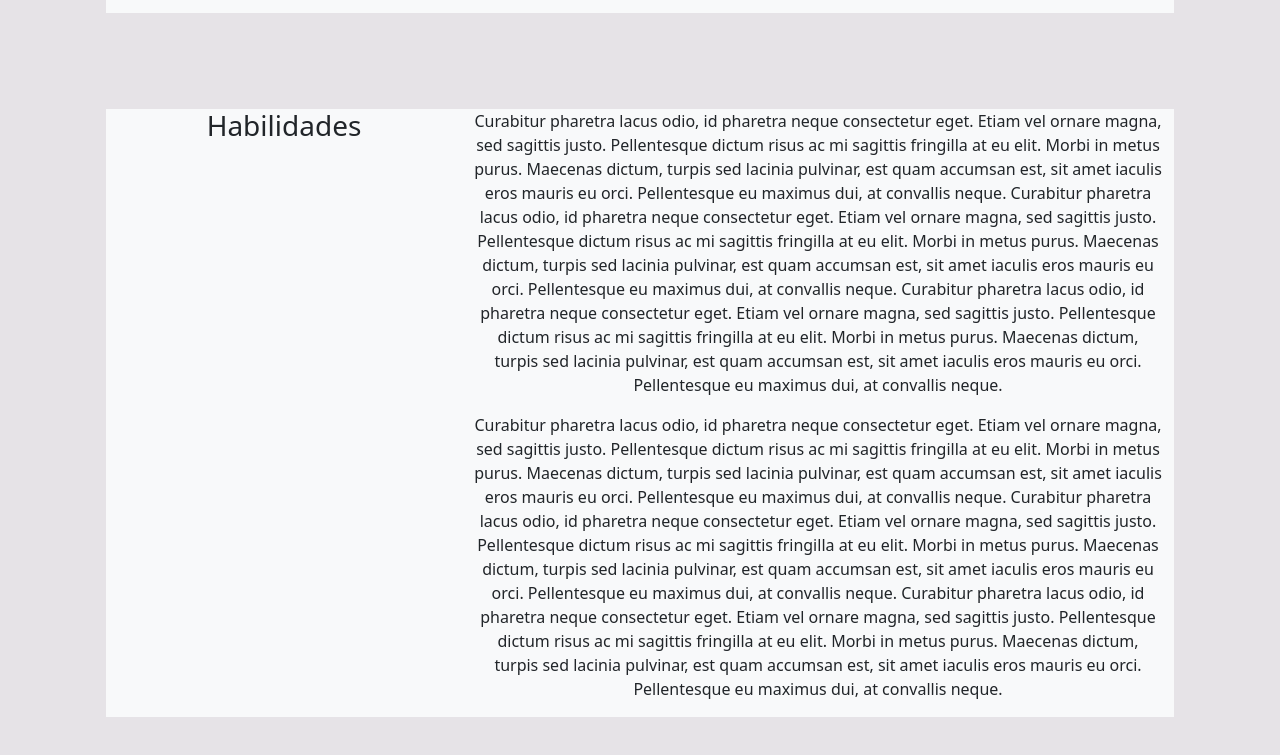
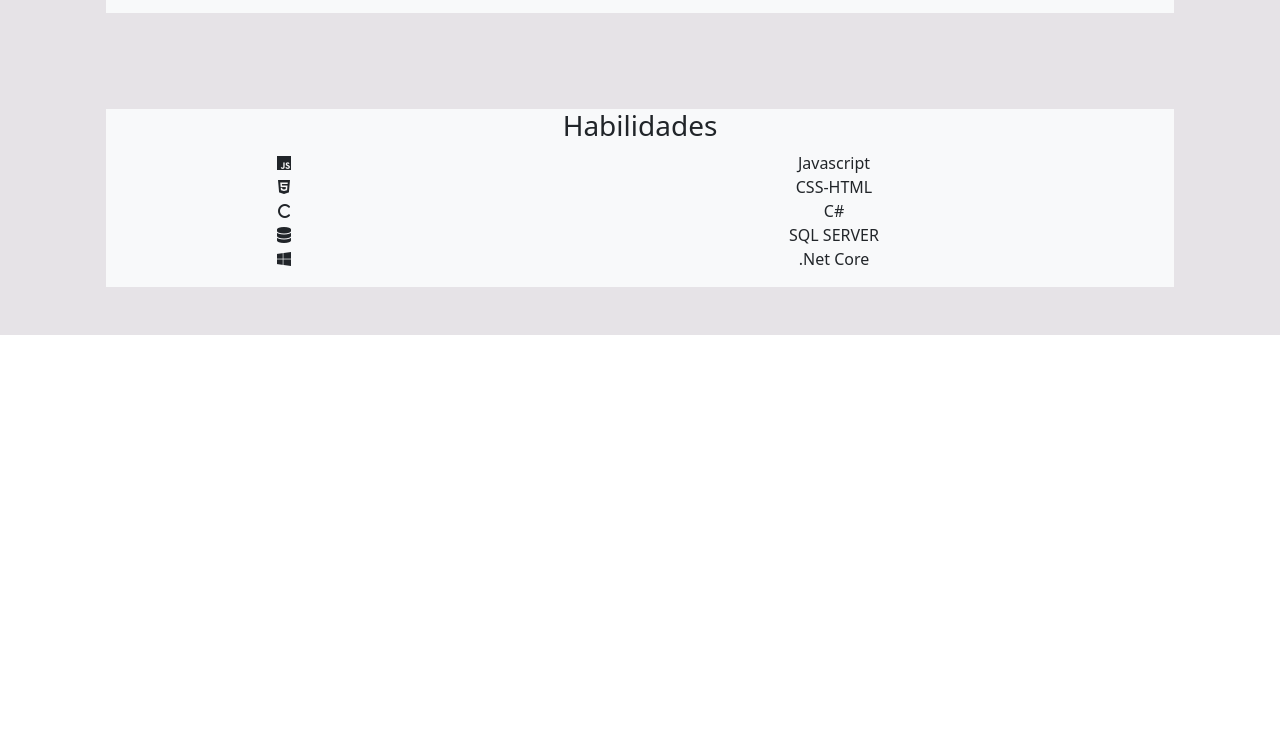
Before and after one commit to gabiwiss/gabiwissler.github.io, a plain HTML site: page index.html in a window 1280 px wide. Shown: the part 2631-3386 px from the top of the page. After the commit the page ends 2966 px from the top, so only its background shows below. Drawn offline with nearby package versions, Linux system fonts and the light colour scheme.

Commit message:
Segunda escritura en el repositorio

```diff
--- a/index.html
+++ b/index.html
@@ -122,18 +122,26 @@
       <div class="container text-center p-5 ">
 
         <div class="bg-light row" id="Habilidades">
+            <h3>Habilidades</h3>
               <div class="col-4">
-                  <h3>Habilidades</h3>
+
+                  <li class="list-group-item"><i class="fa-brands fa-js"></i></li>
+                    <li class="list-group-item"><i class="fa-brands fa-html5"></i></li>
+                    <li class="list-group-item"><i class="fa-sharp fa-solid fa-c"></i></li>
+                    <li class="list-group-item"><i class="fa-solid fa-database"></i></li>
+                    <li class="list-group-item"><i class="fa-brands fa-windows"></i></li>
               </div>
               <div class="col-8">
-                <p>Curabitur pharetra lacus odio, id pharetra neque consectetur eget. Etiam vel ornare magna, sed sagittis justo. Pellentesque dictum risus ac mi sagittis fringilla at eu elit. Morbi in metus purus. Maecenas dictum, turpis sed lacinia pulvinar, est quam accumsan est, sit amet iaculis eros mauris eu orci. Pellentesque eu maximus dui, at convallis neque.
-                    Curabitur pharetra lacus odio, id pharetra neque consectetur eget. Etiam vel ornare magna, sed sagittis justo. Pellentesque dictum risus ac mi sagittis fringilla at eu elit. Morbi in metus purus. Maecenas dictum, turpis sed lacinia pulvinar, est quam accumsan est, sit amet iaculis eros mauris eu orci. Pellentesque eu maximus dui, at convallis neque.
-                    Curabitur pharetra lacus odio, id pharetra neque consectetur eget. Etiam vel ornare magna, sed sagittis justo. Pellentesque dictum risus ac mi sagittis fringilla at eu elit. Morbi in metus purus. Maecenas dictum, turpis sed lacinia pulvinar, est quam accumsan est, sit amet iaculis eros mauris eu orci. Pellentesque eu maximus dui, at convallis neque.
-                </p>
-                <p>Curabitur pharetra lacus odio, id pharetra neque consectetur eget. Etiam vel ornare magna, sed sagittis justo. Pellentesque dictum risus ac mi sagittis fringilla at eu elit. Morbi in metus purus. Maecenas dictum, turpis sed lacinia pulvinar, est quam accumsan est, sit amet iaculis eros mauris eu orci. Pellentesque eu maximus dui, at convallis neque.
-                    Curabitur pharetra lacus odio, id pharetra neque consectetur eget. Etiam vel ornare magna, sed sagittis justo. Pellentesque dictum risus ac mi sagittis fringilla at eu elit. Morbi in metus purus. Maecenas dictum, turpis sed lacinia pulvinar, est quam accumsan est, sit amet iaculis eros mauris eu orci. Pellentesque eu maximus dui, at convallis neque.
-                    Curabitur pharetra lacus odio, id pharetra neque consectetur eget. Etiam vel ornare magna, sed sagittis justo. Pellentesque dictum risus ac mi sagittis fringilla at eu elit. Morbi in metus purus. Maecenas dictum, turpis sed lacinia pulvinar, est quam accumsan est, sit amet iaculis eros mauris eu orci. Pellentesque eu maximus dui, at convallis neque.
-                </p>
+
+                <ul class=>
+                    <li class="list-group-item"></li>
+                    <li class="list-group-item">Javascript</li>
+                    <li class="list-group-item"> CSS-HTML</li>
+                    <li class="list-group-item">C#</li>
+                    <li class="list-group-item">SQL SERVER</li>
+                    <li class="list-group-item">.Net Core</li>
+                </ul>
+
             </div>
         </div>
       </div>
```
